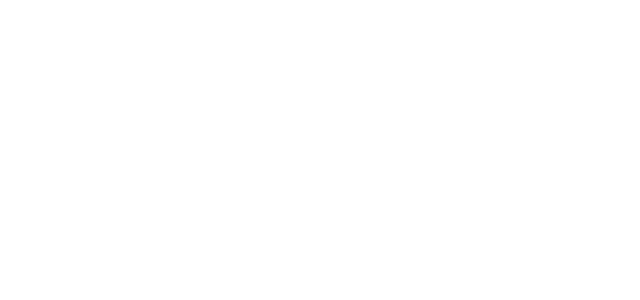
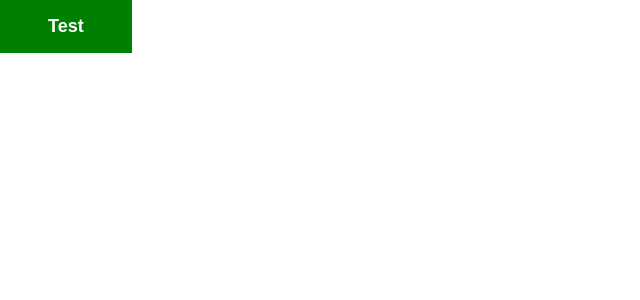
Before and after one commit to kameronahler/try-storybook, a React (Create React App) app: page / in a window 1280 px wide. Shown: the top 300 px of the page, without its empty margins (0-640 px from the left). Built offline with nearby package versions, Linux system fonts and the light colour scheme.

Commit message:
add Button component

```diff
--- a/src/components/App/App.js
+++ b/src/components/App/App.js
@@ -1,5 +1,10 @@
 import React from 'react'
+import Button from '../Button/Button'
 
 export default function App() {
-  return <div></div>
+  return (
+    <div>
+      <Button modifier={'primary'} text={'Test'} />
+    </div>
+  )
 }
--- /dev/null
+++ b/src/components/Button/Button.js
@@ -0,0 +1,49 @@
+import React from 'react'
+
+export default function Button({ modifier, text }) {
+  const STYLES = {
+    base: {
+      backgroundColor: 'lightgray',
+      border: 'unset',
+      color: 'dimgray',
+      fontSize: '1.125rem',
+      padding: '1rem 3rem',
+      fontWeight: '700',
+    },
+    primary: {
+      backgroundColor: 'green',
+      border: 'unset',
+      color: 'white',
+      fontSize: '1.125rem',
+      padding: '1rem 3rem',
+      fontWeight: '700',
+    },
+    secondary: {
+      backgroundColor: 'transparent',
+      border: '1px solid green',
+      color: 'green',
+      fontSize: '1.125rem',
+      padding: '1rem 3rem',
+      fontWeight: '700',
+    },
+  }
+
+  let style = {}
+
+  const modifyStyle = () => {
+    if (modifier === 'primary') {
+      style = STYLES.primary
+    } else if (modifier === 'secondary') {
+      console.log('secondary')
+      style = STYLES.secondary
+    } else if (modifier === '') {
+      style = STYLES.base
+    } else {
+      return false
+    }
+  }
+
+  modifyStyle()
+
+  return <button style={style}>{text}</button>
+}
```
